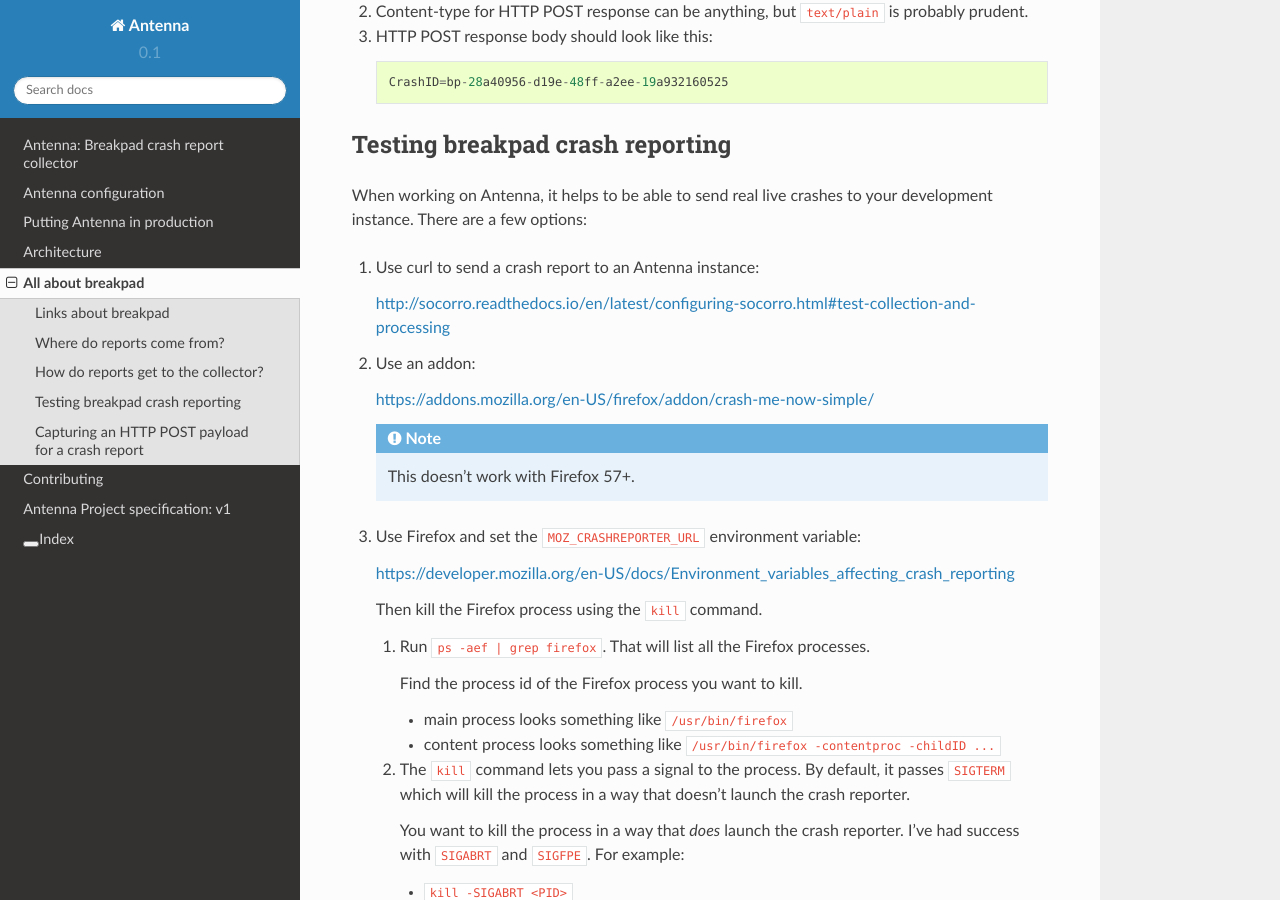
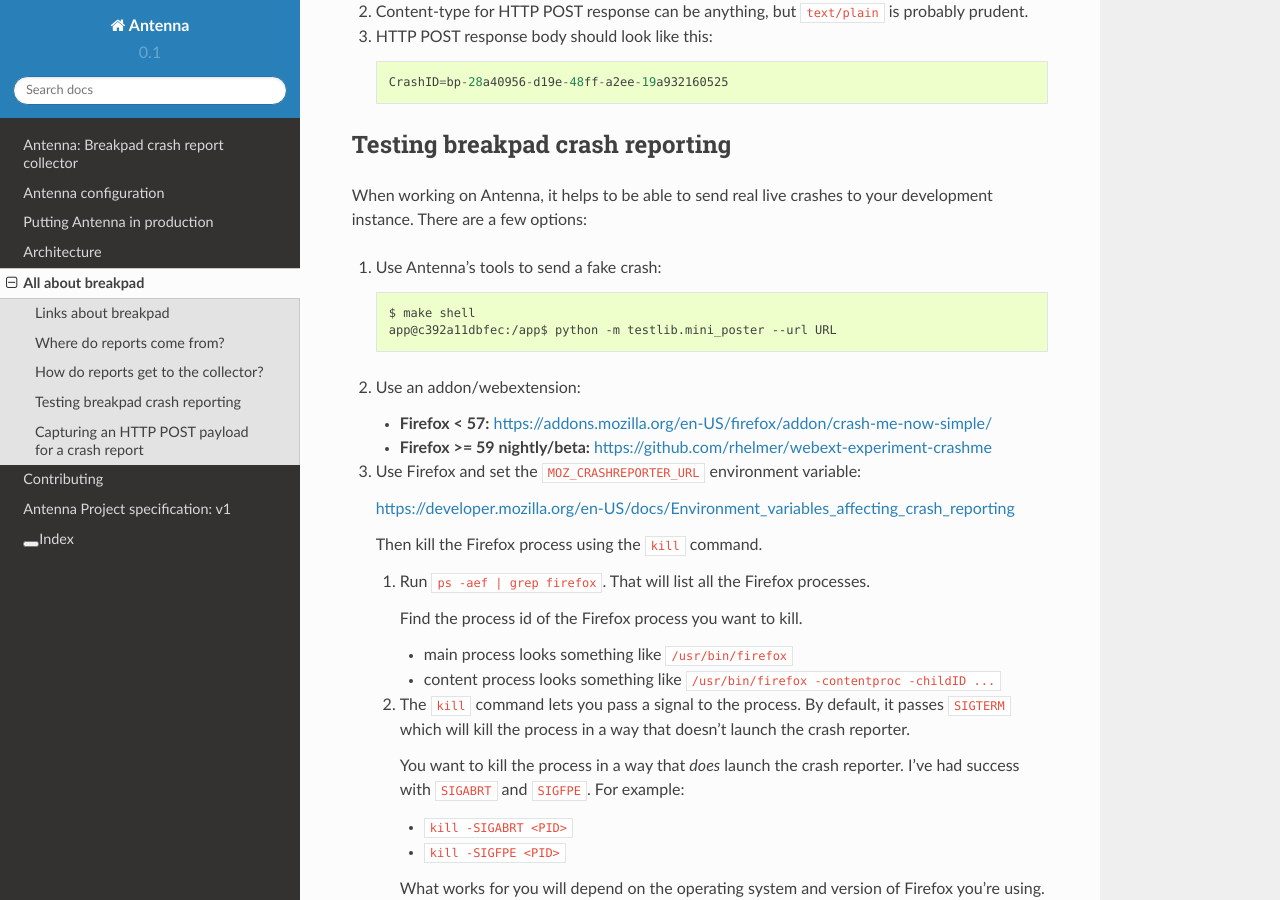
Before and after one commit to mozilla-services/antenna, a Sphinx documentation site: the page built from docs/breakpad_reporting.rst, in a window 1280 px wide and 900 px high, scrolled down 3014 px. Built offline with Sphinx 7.4.7 and the Read the Docs theme 2.0.0, drawn with Linux system fonts in a browser that asks for light colours.

Commit message:
Improve docs on sending crashes
The Socorro link was broken, so I replaced it with code to use mini_poster.
Add a link to Rob's webext-experiment-crashme extension.

```diff
--- a/docs/breakpad_reporting.rst
+++ b/docs/breakpad_reporting.rst
@@ -149,17 +149,17 @@
 When working on Antenna, it helps to be able to send real live crashes to your
 development instance. There are a few options:
 
-1. Use curl to send a crash report to an Antenna instance:
+1. Use Antenna's tools to send a fake crash:
 
-   http://socorro.readthedocs.io/en/latest/configuring-socorro.html#test-collection-and-processing
+   .. code-block:: bash
 
-2. Use an addon:
+      $ make shell
+      app@c392a11dbfec:/app$ python -m testlib.mini_poster --url URL
 
-   https://addons.mozilla.org/en-US/firefox/addon/crash-me-now-simple/
+2. Use an addon/webextension:
 
-   .. Note::
-
-      This doesn't work with Firefox 57+.
+   * **Firefox < 57:** https://addons.mozilla.org/en-US/firefox/addon/crash-me-now-simple/
+   * **Firefox >= 59 nightly/beta:** https://github.com/rhelmer/webext-experiment-crashme
 
 3. Use Firefox and set the ``MOZ_CRASHREPORTER_URL`` environment variable:
 
```
